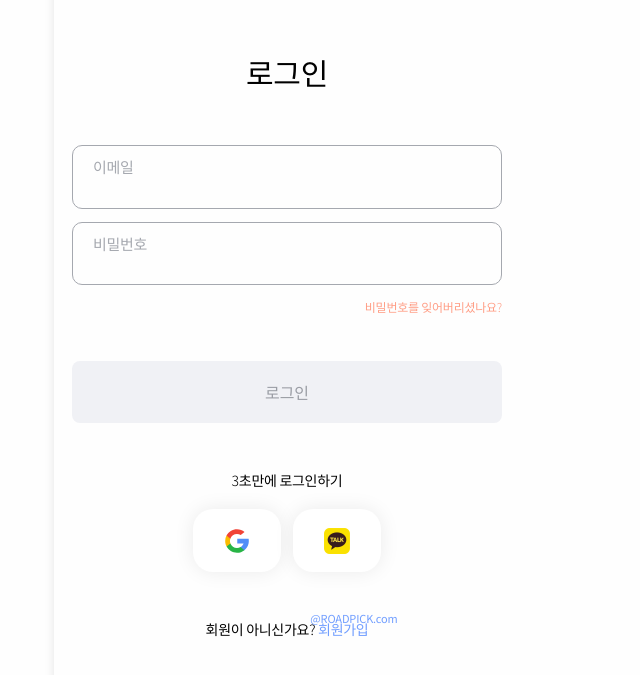
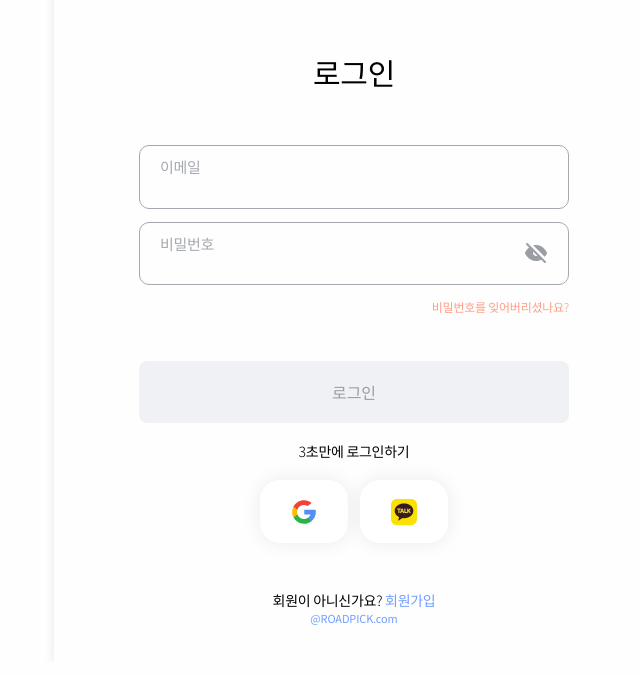
Before and after one commit to yeji424/road-pick-fe, a React (Vite) app: page /login in a window 1280 px wide. Shown: the part 169-844 px from the top of the page, without its empty margins (286-926 px from the left). Built offline with nearby package versions, Linux system fonts and the light colour scheme; no server answers.

Commit message:
Feat: 유효성 검사 및 css 수정, 비밀번호 보이게

```diff
--- a/src/apis/getLocationTourList.js
+++ b/src/apis/getLocationTourList.js
@@ -15,7 +15,7 @@ export const getLocationTourList = async ({ mapX, mapY, radius, contentTypeId })
         mapY,
         radius,
         arrange: 'B', // 인기순
-        numOfRows: 100,
+        numOfRows: 200,
         serviceKey: SERVICE_KEY,
       },
     }
--- a/src/components/common/Map/Map.module.css
+++ b/src/components/common/Map/Map.module.css
@@ -43,6 +43,11 @@
   transform: translateX(-50%);
   font-weight: 600;
   font-size: var(--fs-4);
+  display: -webkit-box;
+  -webkit-box-orient: vertical;
+  -webkit-line-clamp: 1;
+  overflow: hidden;
+  text-overflow: ellipsis;
 }
 
 .researchBtnWrapper {
@@ -67,3 +72,7 @@
   cursor: pointer;
   border: none;
 }
+
+.markerImg {
+  transition: transform 0.3s ease;
+}
--- a/src/components/common/RelativeOptionCard/RelativeOptionCard.jsx
+++ b/src/components/common/RelativeOptionCard/RelativeOptionCard.jsx
@@ -1,5 +1,6 @@
 import { useNavigate } from 'react-router-dom'
 import css from './RelativeOptionCard.module.css'
+import noImage from '@/assets/imgs/noImageImg.png'
 
 const RelativeOptionCard = ({ festival, currentTitle }) => {
   const { firstimage, title, dist, contentid, contenttypeid } = festival
@@ -12,7 +13,7 @@ const RelativeOptionCard = ({ festival, currentTitle }) => {
   return (
     <div className={css.box} onClick={moveDetailPage}>
       <div className={css.imgWrap}>
-        <img src={firstimage} alt={title} />
+        <img src={firstimage || noImage} alt={title} />
       </div>
       <h3 className={css.title}>{title}</h3>
       <p className={css.dist}>
--- a/src/pages/LoginPage.jsx
+++ b/src/pages/LoginPage.jsx
@@ -1,16 +1,21 @@
-// src/pages/LoginPage.jsx
 import React, { useState } from 'react'
 import { useNavigate } from 'react-router-dom'
 import { useDispatch } from 'react-redux'
 import css from './LoginPage.module.css'
-import { login as loginThunk } from '@/store/authSlice' // ← authSlice의 Thunk import
-import CheckIcon from '@/assets/icons/checkIcon.svg?react'
+import { validatePassword, validateEmail } from '@/utils/features'
+import { login as loginThunk } from '@/store/authSlice'
 import GoogleIcon from '@/assets/icons/googleIcon.svg?react'
 import KakaoIcon from '@/assets/icons/kakaoIcon.svg?react'
+import EyeOpenIcon from '@/assets/icons/eye-open.svg?react'
+import EyeCloseIcon from '@/assets/icons/eye-close.svg?react'
 
 const LoginPage = () => {
   const navigate = useNavigate()
-  const dispatch = useDispatch() // dispatch 준비
+  const dispatch = useDispatch()
+
+  // 비밀번호 표시 토글 state
+  const [showPassword, setShowPassword] = useState(false)
+  const togglePassword = () => setShowPassword(prev => !prev)
 
   // 1) 상태 관리
   const [form, setForm] = useState({ email: '', password: '' })
@@ -21,12 +26,16 @@ const LoginPage = () => {
   const validate = (name, value) => {
     switch (name) {
       case 'email':
-        if (!value.includes('@')) return '올바른 이메일 형식을 입력하세요.'
+        if (!validateEmail(value)) return '올바른 이메일 형식을 입력하세요.'
         return ''
+
       case 'password':
         if (!value) return '비밀번호를 입력하세요.'
-        if (value.length < 6) return '비밀번호는 6자 이상이어야 합니다.'
+        if (!validatePassword(value)) {
+          return '비밀번호는 영문자와 특수문자를 포함한 8자 이상이어야 합니다.'
+        }
         return ''
+
       default:
         return ''
     }
@@ -49,11 +58,10 @@ const LoginPage = () => {
     if (!isFormValid()) return
 
     try {
-      // ── login Thunk dispatch: 토큰 발급 + 프로필 조회 → state.auth.user에 저장
       await dispatch(loginThunk({ email: form.email, password: form.password })).unwrap()
-      navigate('/') // 로그인+프로필 완료 후 홈으로 이동
-    } catch (err) {
-      setLoginMsg(err.message)
+      navigate('/')
+    } catch {
+      setLoginMsg('아이디 또는 비밀번호가 틀렸습니다.')
     }
   }
 
@@ -61,7 +69,7 @@ const LoginPage = () => {
     <div className={css.wrapper}>
       <h2 className={css.title}>로그인</h2>
       <form className={css.form} onSubmit={handleSubmit}>
-        {/* 이메일 입력 */}
+        {/* 이메일 */}
         <div className={css.inputWrap}>
           <div className={css.inputGroup}>
             <label htmlFor="email">이메일</label>
@@ -77,18 +85,26 @@ const LoginPage = () => {
           {errors.email && <p className={css.error}>{errors.email}</p>}
         </div>
 
-        {/* 비밀번호 입력 */}
+        {/* 비밀번호 */}
         <div className={css.inputWrap}>
           <div className={css.inputGroup}>
             <label htmlFor="password">비밀번호</label>
             <input
-              type="password"
+              type={showPassword ? 'text' : 'password'}
               id="password"
               name="password"
               value={form.password}
               onChange={handleChange}
               required
             />
+            <button
+              type="button"
+              className={css.toggleBtn}
+              onClick={togglePassword}
+              aria-label={showPassword ? '비밀번호 숨기기' : '비밀번호 보기'}
+            >
+              {showPassword ? <EyeOpenIcon /> : <EyeCloseIcon />}
+            </button>
           </div>
           {errors.password && <p className={css.error}>{errors.password}</p>}
         </div>
@@ -102,7 +118,6 @@ const LoginPage = () => {
           type="submit"
           disabled={!isFormValid()}
         >
-          {' '}
           로그인
         </button>
         {loginMsg && <p className={css.error}>{loginMsg}</p>}
--- a/src/pages/LoginPage.module.css
+++ b/src/pages/LoginPage.module.css
@@ -1,6 +1,7 @@
 .wrapper {
   width: 100%;
   max-width: 430px;
+  margin: 0 auto;
   /* margin: 0 auto; */
   /* border: 1px red solid; */
 }
@@ -41,13 +42,13 @@
 }
 
 .inputGroup {
+  position: relative;
   max-height: 65px;
   display: flex;
   flex-direction: column;
   border: 1px solid var(--gray-300);
   padding: 10px 20px;
   border-radius: 10px;
-  /* border: 1px solid red; */
   gap: 2px;
   transition:
     border 0.3s ease,
@@ -68,6 +69,7 @@
   color: var(--gray-600);
   border: none;
   outline: none;
+  padding-right: 40px;
 }
 
 .inputGroup:focus-within {
@@ -105,7 +107,6 @@
   font-size: 16px;
   cursor: pointer;
   transition: background-color 0.3s ease;
-  margin-bottom: 47px;
 }
 .submit:hover:enabled {
   background-color: var(--primary-blue);
@@ -115,7 +116,6 @@
   color: var(--gray-400);
   font-weight: var(--weight-regular);
   cursor: not-allowed;
-  margin-bottom: 47px;
 }
 
 .alt {
@@ -124,6 +124,7 @@
   font-size: 14px;
   letter-spacing: var(--letter-spacing-description2);
   margin-bottom: 18px;
+  margin-top: 18px;
 }
 
 .snsButtons {
@@ -178,3 +179,17 @@
 .submit.error {
   animation: shake 0.3s;
 }
+
+.toggleBtn {
+  position: absolute;
+  top: 50%;
+  right: 20px;
+  transform: translateY(-50%);
+  background: none;
+  border: none;
+  padding: 0;
+  cursor: pointer;
+  display: flex;
+  align-items: center;
+  justify-content: center;
+}
--- a/src/pages/MapPage.jsx
+++ b/src/pages/MapPage.jsx
@@ -35,7 +35,7 @@ const MapPage = () => {
   }, [center])
 
   // (4) 탭(관광지/축제) 관리
-  const [contentTypeId, setContentTypeId] = useState(initType === undefined ? null : initType)
+  const [contentTypeId, setContentTypeId] = useState(initType === undefined ? 12 : initType)
 
   // (5) 선택된 아이템 상세 관리
   const [selectedDetail, setSelectedDetail] = useState(null)
--- a/src/pages/MyPage.jsx
+++ b/src/pages/MyPage.jsx
@@ -22,9 +22,13 @@ const MyPage = () => {
     setPrevIndex(activeIndex)
     setActiveIndex(index)
   }
-  const handleLogout = () => {
-    dispatch(logout())
-    navigate('/')
+  const handleLogout = async () => {
+    try {
+      await dispatch(logout()).unwrap()
+      window.location.href = '/'
+    } catch (err) {
+      console.error('로그아웃 에러:', err)
+    }
   }
 
   const tabs = [
--- a/src/pages/RegisterPage.jsx
+++ b/src/pages/RegisterPage.jsx
@@ -4,6 +4,7 @@ import { register } from '@/apis/authApi'
 import { useNavigate } from 'react-router-dom'
 import GoogleIcon from '@/assets/icons/googleIcon.svg?react'
 import KakaoIcon from '@/assets/icons/kakaoIcon.svg?react'
+import { validateEmail, validatePassword } from '@/utils/features'
 
 const RegisterPage = () => {
   const navigate = useNavigate()
@@ -26,17 +27,26 @@ const RegisterPage = () => {
   const validate = (name, value) => {
     switch (name) {
       case 'email':
-        if (!value.includes('@')) return '올바른 이메일 형식을 입력하세요.'
+        // util의 validateEmail 사용
+        if (!validateEmail(value)) return '올바른 이메일 형식을 입력하세요.'
         return ''
+
       case 'username':
         if (value.length < 2) return '닉네임은 2자 이상이어야 합니다.'
         return ''
+
       case 'password':
-        if (value.length < 6) return '비밀번호는 6자 이상이어야 합니다.'
+        if (!value) return '비밀번호를 입력하세요.'
+        // util의 validatePassword 사용
+        if (!validatePassword(value)) {
+          return '비밀번호는 영문자와 특수문자를 포함한 8자 이상이어야 합니다.'
+        }
         return ''
+
       case 'confirmPassword':
         if (value !== form.password) return '비밀번호가 일치하지 않습니다.'
         return ''
+
       default:
         return ''
     }
--- a/src/utils/features.js
+++ b/src/utils/features.js
@@ -36,3 +36,17 @@ export const throttle = (func, limit = 300) => {
     }
   }
 }
+
+// 비밀번호 유효성 검사 함수
+export const validatePassword = password => {
+  // 영문자 최소 1개 + 특수문자 최소 1개 포함, 8자 이상
+  const pwdRegex = /^(?=.*[A-Za-z])(?=.*[^A-Za-z0-9]).{8,}$/
+  return pwdRegex.test(password)
+}
+
+// 이메일 유효성 검사 함수
+export const validateEmail = email => {
+  // 공백 없는 문자열@문자열.문자열 형식
+  const emailRegex = /^\S+@\S+\.\S+$/
+  return emailRegex.test(email)
+}
```
Also changed, not shown: src/components/common/Map/Map.jsx (+20 -10 lines), src/assets/icons/eye-close.svg (added), src/assets/icons/eye-open.svg (added).
